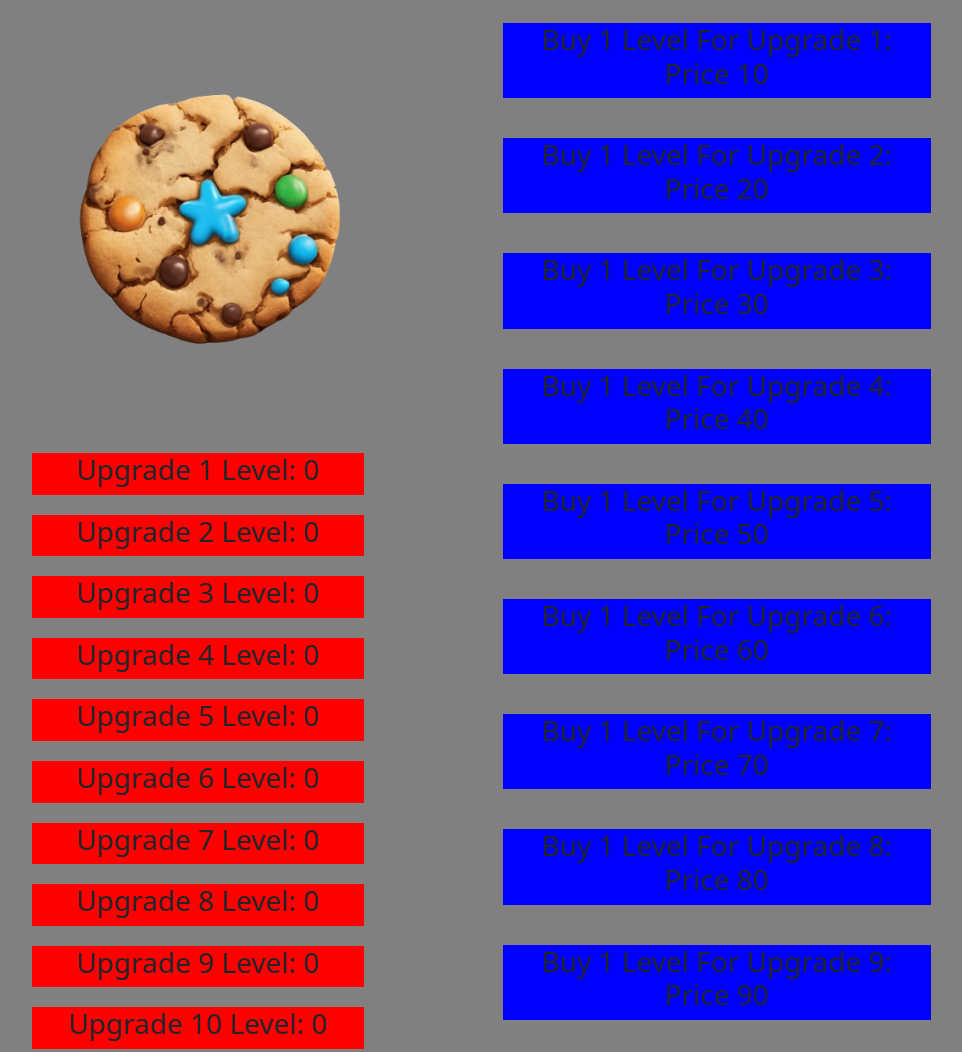
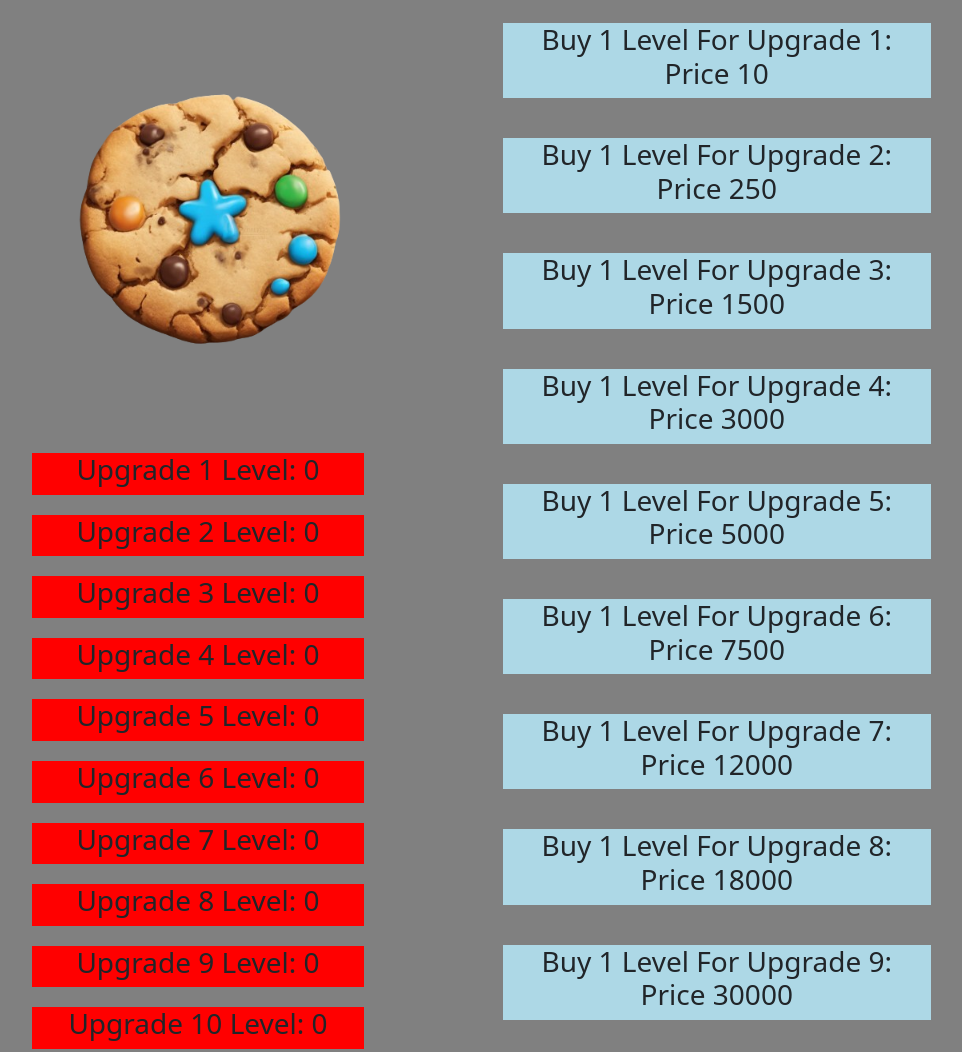
Before and after one commit to StephenIles/Milestone-Project-2, a website: page index.html in a window 1280 px wide. Shown: the part 317-1369 px from the top of the page, without its empty margins (157-1119 px from the left). Drawn offline with nearby package versions, Linux system fonts and the light colour scheme.

Commit message:
Added code to change current cookies when buying upgrades

```diff
--- a/assets/scripts/game.js
+++ b/assets/scripts/game.js
@@ -26,7 +26,7 @@ $(function () {
     "#u9max",
     "#u10max",
   ];
-  var upgradePrices = [10, 20, 30, 40, 50, 60, 70, 80, 90, 100];
+  var upgradePrices = [10, 250, 1500, 3000, 5000, 7500, 12000, 18000, 30000, 50000];
   var upgradePricesIds = [
     "#u1p",
     "#u2p",
@@ -40,33 +40,42 @@ $(function () {
     "#u10p",
   ];
   var upgradeButtons = [
-    ".s1",
-    ".s2",
-    ".s3",
-    ".s4",
-    ".s5",
-    ".s6",
-    ".s7",
-    ".s8",
-    ".s9",
-    ".s10",
+    ".b1",
+    ".b2",
+    ".b3",
+    ".b4",
+    ".b5",
+    ".b6",
+    ".b7",
+    ".b8",
+    ".b9",
+    ".b10",
   ];
 
+  $("#cookie").on("click", function () {
+    currentCookies += cookiesPerClick;
+    $("#points").text(currentCookies);
+  });
 
   // Button Functionallity
 
   $.each(upgradeButtons, function (index, value) {
+    $(upgradeButtons[index]).css("background-color", "lightblue");
     $(value).on("click", function () {
-      if (upgradeLevels[index] < 10) {
+      if (currentCookies > upgradePrices[index]) {
+        if (upgradeLevels[index] <= 9) {
+          currentCookies = currentCookies - upgradePrices[index];
           upgradeLevels[index] += 1;
-        upgradePrices[index] = upgradePrices[index] * 5;
-        cookiesPerClick = cookiesPerClick * 2;
+          upgradePrices[index] = upgradePrices[index] * 10;
+          cookiesPerClick = Math.ceil(cookiesPerClick * 1.5);
           $(upgradeLevelsIds[index]).text(upgradeLevels[index]);
           $(upgradePricesIds[index]).text(upgradePrices[index]);
           $("#cps").text(cookiesPerClick);
+          $("#points").text(currentCookies);
         } else {
           $(upgradeMaxIds[index]).show();
           $(upgradePricesIds[index]).text("Max Level");
+        }
       }
     });
   });
@@ -74,7 +83,7 @@ $(function () {
   // Hides "Max" tag if the level is less than 10
 
   $.each(upgradeMaxIds, function (index, value) {
-    if (upgradeLevels[index] < 10) {
+    if (upgradeLevels[index] <= 9) {
       $(value).hide();
     }
   });
@@ -84,10 +93,4 @@ $(function () {
   $.each(upgradePricesIds, function (index, value) {
     $(value).text(upgradePrices[index]);
   });
-
-  $("#cookie").on("click", function () {
-    currentCookies += cookiesPerClick;
-    $("#points").text(currentCookies);
 });
-
-});
--- a/index.html
+++ b/index.html
@@ -66,25 +66,25 @@
         </div>
         <div class="col-lg game-right justify-content-center">
           <div class="row upgrade-buttons h-100 align-content-center">
-            <div class="col-lg-9 upgrade-b s1"><h3>Buy 1 Level For Upgrade 1: Price <span id="u1p">0</span></h3></div>
+            <div class="col-lg-9 upgrade-b b1"><h3>Buy 1 Level For Upgrade 1: Price <span id="u1p">0</span></h3></div>
             <div class="w-100"></div>
-            <div class="col-lg-9 upgrade-b s2"><h3>Buy 1 Level For Upgrade 2: Price <span id="u2p">0</span></h3></div>
+            <div class="col-lg-9 upgrade-b b2"><h3>Buy 1 Level For Upgrade 2: Price <span id="u2p">0</span></h3></div>
             <div class="w-100"></div>
-            <div class="col-lg-9 upgrade-b s3"><h3>Buy 1 Level For Upgrade 3: Price <span id="u3p">0</span></h3></div>
+            <div class="col-lg-9 upgrade-b b3"><h3>Buy 1 Level For Upgrade 3: Price <span id="u3p">0</span></h3></div>
             <div class="w-100"></div>
-            <div class="col-lg-9 upgrade-b s4"><h3>Buy 1 Level For Upgrade 4: Price <span id="u4p">0</span></h3></div>
+            <div class="col-lg-9 upgrade-b b4"><h3>Buy 1 Level For Upgrade 4: Price <span id="u4p">0</span></h3></div>
             <div class="w-100"></div>
-            <div class="col-lg-9 upgrade-b s5"><h3>Buy 1 Level For Upgrade 5: Price <span id="u5p">0</span></h3></div>
+            <div class="col-lg-9 upgrade-b b5"><h3>Buy 1 Level For Upgrade 5: Price <span id="u5p">0</span></h3></div>
             <div class="w-100"></div>
-            <div class="col-lg-9 upgrade-b s6"><h3>Buy 1 Level For Upgrade 6: Price <span id="u6p">0</span></h3></div>
+            <div class="col-lg-9 upgrade-b b6"><h3>Buy 1 Level For Upgrade 6: Price <span id="u6p">0</span></h3></div>
             <div class="w-100"></div>
-            <div class="col-lg-9 upgrade-b s7"><h3>Buy 1 Level For Upgrade 7: Price <span id="u7p">0</span></h3></div>
+            <div class="col-lg-9 upgrade-b b7"><h3>Buy 1 Level For Upgrade 7: Price <span id="u7p">0</span></h3></div>
             <div class="w-100"></div>
-            <div class="col-lg-9 upgrade-b s8"><h3>Buy 1 Level For Upgrade 8: Price <span id="u8p">0</span></h3></div>
+            <div class="col-lg-9 upgrade-b b8"><h3>Buy 1 Level For Upgrade 8: Price <span id="u8p">0</span></h3></div>
             <div class="w-100"></div>
-            <div class="col-lg-9 upgrade-b s9"><h3>Buy 1 Level For Upgrade 9: Price <span id="u9p">0</span></h3></div>
+            <div class="col-lg-9 upgrade-b b9"><h3>Buy 1 Level For Upgrade 9: Price <span id="u9p">0</span></h3></div>
             <div class="w-100"></div>
-            <div class="col-lg-9 upgrade-b s10"><h3>Buy 1 Level For Upgrade 10: Price <span id="u10p">0</span></h3></div>
+            <div class="col-lg-9 upgrade-b b10"><h3>Buy 1 Level For Upgrade 10: Price <span id="u10p">0</span></h3></div>
             <div class="w-100"></div>
           </div>
         </div>
```
Lines whose indentation alone changed are shown as unchanged.
